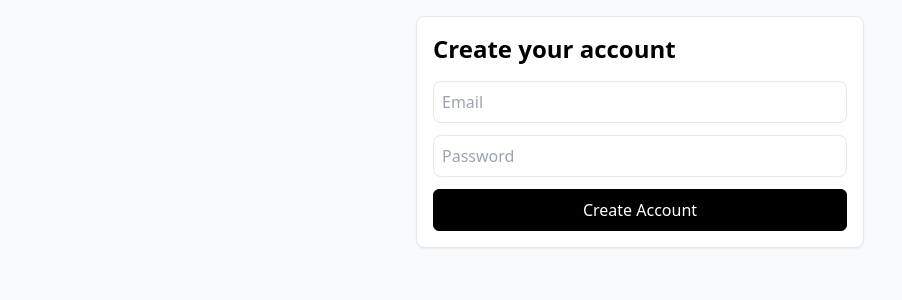
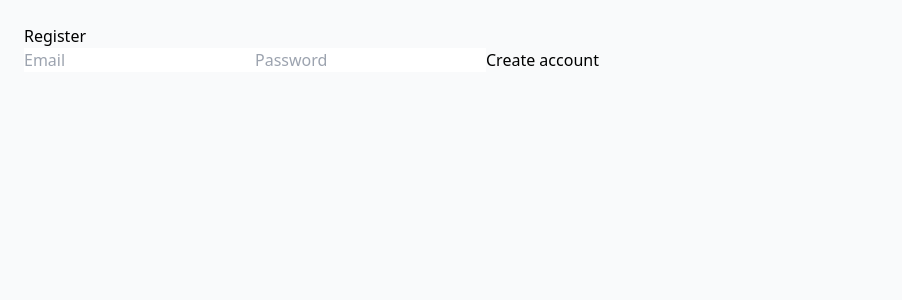
Before and after one commit to CommodiLink/CommodiLink, a Next.js app in the folder frontend/: page /register in a window 1280 px wide. Shown: the top 300 px of the page, without its empty margins (0-902 px from the left). Built offline with nearby package versions, Linux system fonts and the light colour scheme.

Commit message:
Update register.js

```diff
--- a/frontend/pages/register.js
+++ b/frontend/pages/register.js
@@ -1 +1,41 @@
-import {useState} from 'react';import axios from 'axios';export default function Register(){const [email,setEmail]=useState('');const [password,setPassword]=useState('');const submit=async(e)=>{e.preventDefault();const r=await axios.post(`${process.env.NEXT_PUBLIC_API_BASE_URL}/api/auth/register`,{email,password});localStorage.setItem('token',r.data.token);window.location.href='/dashboard';};return(<div className='container py-16'><div className='max-w-md mx-auto card'><div className='card-body'><h2 className='text-2xl font-bold mb-4'>Create your account</h2><form onSubmit={submit} className='space-y-3'><input className='border p-2 w-full rounded-lg' placeholder='Email' value={email} onChange={e=>setEmail(e.target.value)}/><input className='border p-2 w-full rounded-lg' type='password' placeholder='Password' value={password} onChange={e=>setPassword(e.target.value)}/><button className='btn btn-primary w-full'>Create Account</button></form></div></div></div>)}
+import { useState } from 'react';
+import axios from 'axios';
+
+export default function Register() {
+  const [email, setEmail] = useState('');
+  const [password, setPassword] = useState('');
+  const [msg, setMsg] = useState('');
+
+  const submit = async (e) => {
+    e.preventDefault();
+    const base = process.env.NEXT_PUBLIC_API_BASE_URL;
+    if (!base) return;
+    try {
+      await axios.post(`${base}/api/auth/register`, { email, password });
+      setMsg('Account created');
+    } catch {
+      setMsg('Registration failed');
+    }
+  };
+
+  return (
+    <div style={{ padding: 24 }}>
+      <h1>Register</h1>
+      <form onSubmit={submit}>
+        <input value={email} onChange={(e) => setEmail(e.target.value)} placeholder="Email" />
+        <input
+          value={password}
+          onChange={(e) => setPassword(e.target.value)}
+          placeholder="Password"
+          type="password"
+        />
+        <button type="submit">Create account</button>
+      </form>
+      {msg && <p>{msg}</p>}
+    </div>
+  );
+}
+
+export async function getServerSideProps() {
+  return { props: {} };
+}
```
